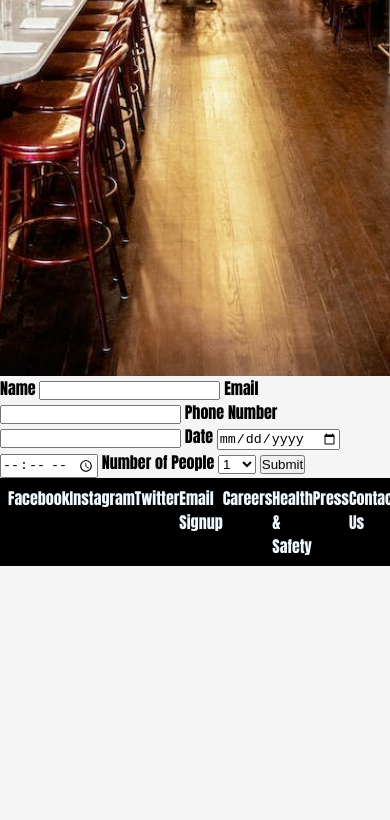
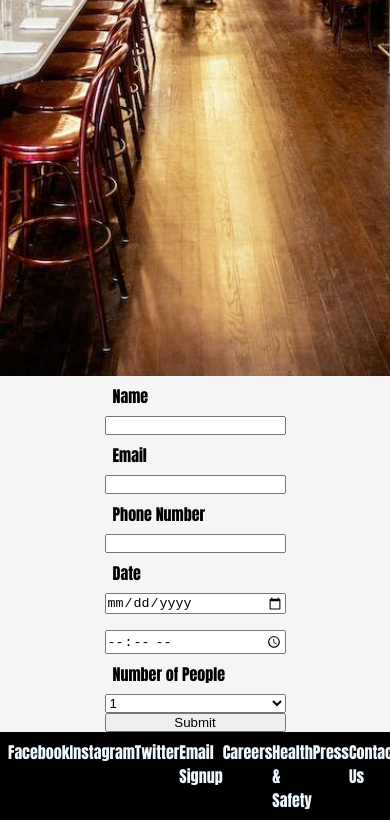
Before and after one commit to SHTOENVGEN/Restaurant, a plain HTML site: page reservation.html in a window 390 px wide. Shown: the part 532-1352 px from the top of the page. Before the commit the page ends 1098 px from the top, so only its background shows below. Drawn offline with Linux system fonts and the light colour scheme.

Commit message:
fix borders and reservation with fit content to height with mobile devices

```diff
--- a/styles/index.css
+++ b/styles/index.css
@@ -22,3 +22,9 @@ div.opener button {
     border-radius: 25px;
     font-family: 'Anton', sans-serif;
 }
+
+@media only screen and (max-width: 600px) {
+    div.opener {
+        height: fit-content;
+    };
+}
--- a/styles/reservation.css
+++ b/styles/reservation.css
@@ -4,3 +4,36 @@ div.main_container {
     background: url(../images/reservation.jpg) no-repeat center center fixed;
     background-size: cover;
 }
+
+div.content_container {
+    /* border: 2px solid red; */
+    height: 60vh;
+    display: flex;
+    justify-content: center;
+    align-items: center;
+}
+
+/* div.form_container {
+    border: 2px solid green;
+} */
+
+form {
+    display: grid;
+    grid-template-columns: 1fr;
+    /* border: 2px solid red; */
+}
+
+form label {
+    padding: 0.5em;
+}
+
+@media only screen and (max-width: 600px) {
+
+    div.content_container, div.form_container, form {
+        height: fit-content;
+    }
+
+    /* form {
+        height: fit-content;
+    } */
+}
```
Also changed, not shown: menu.html (+1 -1 lines), styles/about.css (+10 -1 lines), styles/menu.css (+9 -0 lines).
